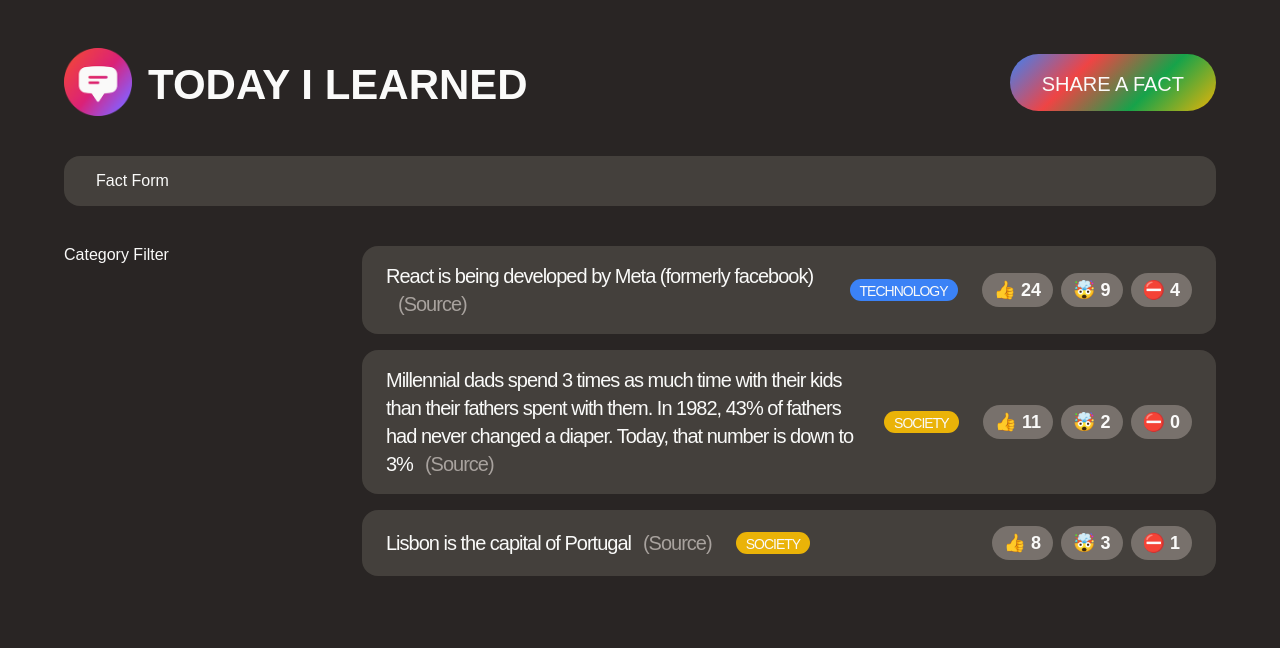
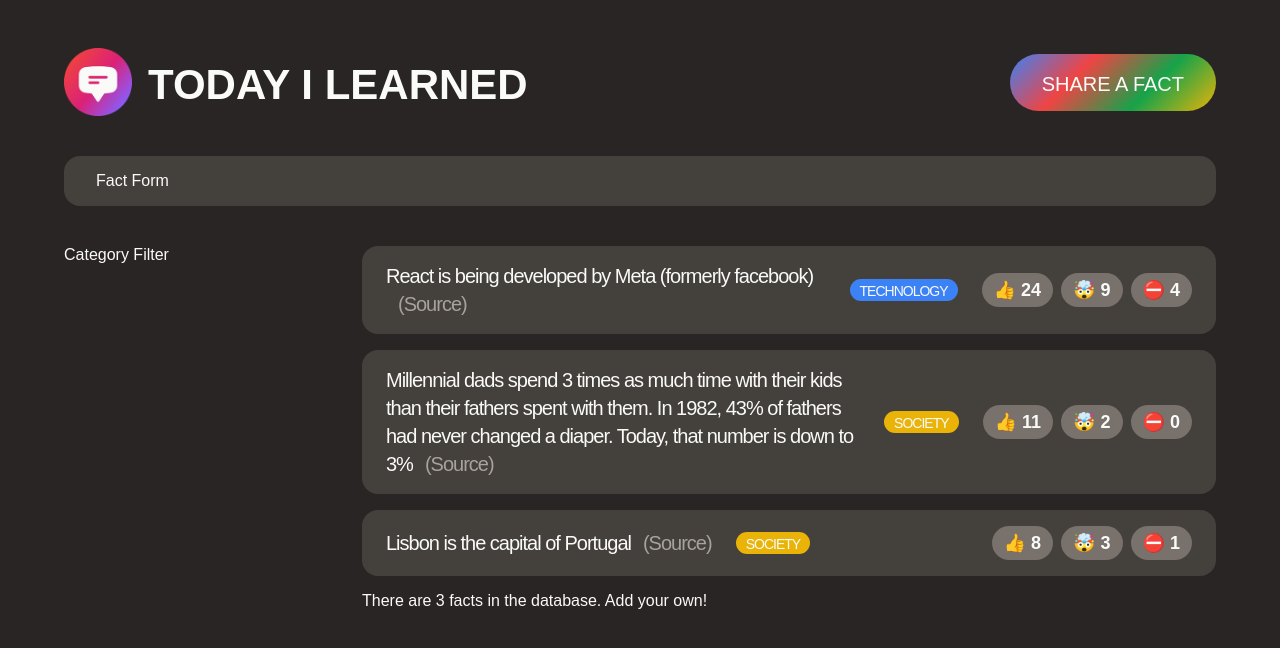
Before and after one commit to ashkheid/today-i-learned, a React (Create React App) app: page / in a window 1280 px wide. Shown: the top 648 px of the page. Built offline with nearby package versions, Linux system fonts and the light colour scheme; a web font is replaced by a local one.

Commit message:
Create and use the Fact component

```diff
--- a/src/App.js
+++ b/src/App.js
@@ -89,7 +89,17 @@
 		<section>
 			<ul className='facts-list'>
 				{facts.map((fact) => (
-					<li key={fact.id} className='fact'>
+					<Fact key={fact.id} fact={fact} />
+				))}
+			</ul>
+      <p>There are {facts.length} facts in the database. Add your own!</p>
+		</section>
+	);
+}
+
+function Fact({ fact }) {
+	return (
+		<li className='fact'>
 			<p>
 				{fact.text}
 				<a
@@ -104,9 +114,8 @@
 			<span
 				className='tag'
 				style={{
-								backgroundColor: CATEGORIES.find(
-									(cat) => cat.name === fact.category
-								).color,
+					backgroundColor: CATEGORIES.find((cat) => cat.name === fact.category)
+						.color,
 				}}
 			>
 				{fact.category}
@@ -117,9 +126,6 @@
 				<button>⛔️ {fact.votesFalse}</button>
 			</div>
 		</li>
-				))}
-			</ul>
-		</section>
 	);
 }
 
```
Lines whose indentation alone changed are shown as unchanged.
